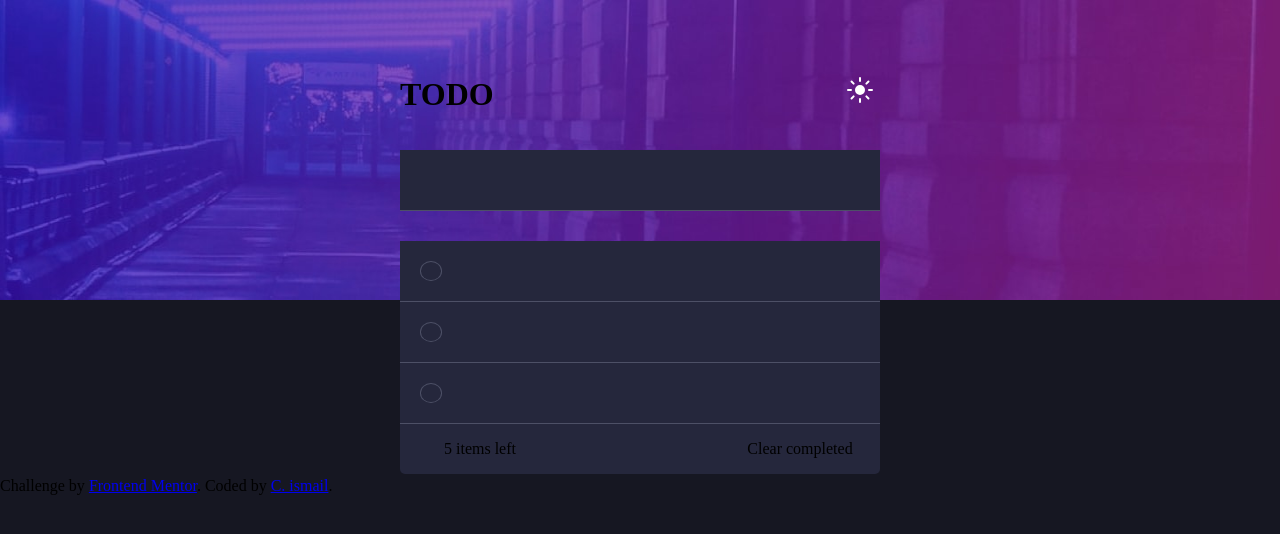
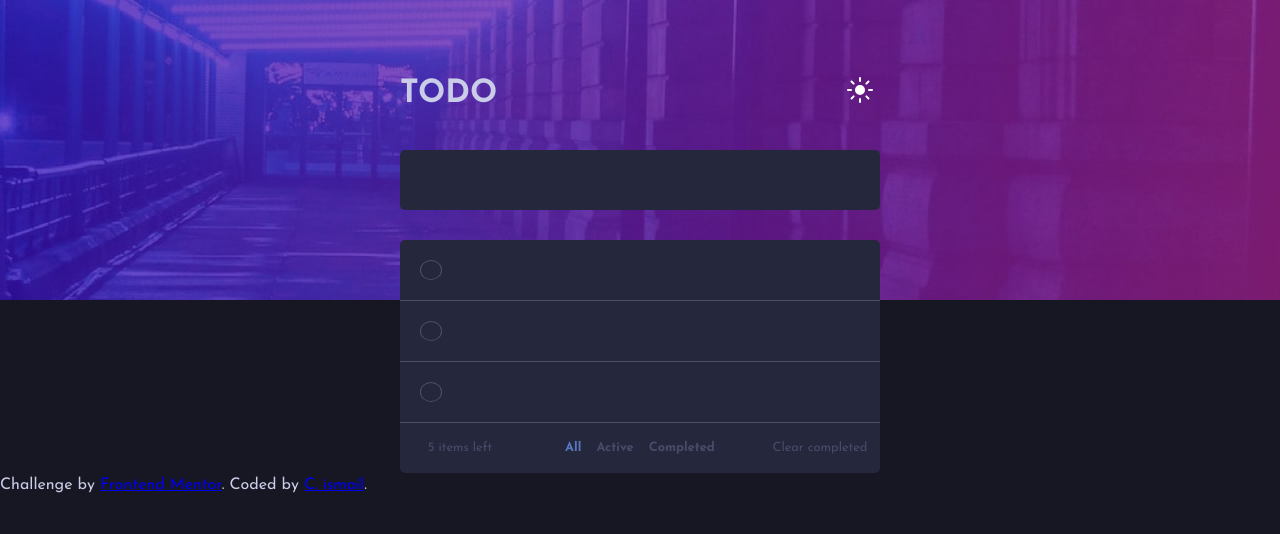
Before and after one commit to 5nai3r/Frontend-design-challenges, a Vue app in the folder todo-app/: page / in a window 1280 px wide. Shown: the top 534 px of the page. Built offline with nearby package versions, Linux system fonts and the light colour scheme.

Commit message:
Completing the styles

```diff
--- a/todo-app/index.html
+++ b/todo-app/index.html
@@ -7,6 +7,9 @@
   <!-- displays site properly based on user's device -->
 
   <link rel="icon" type="image/png" sizes="32x32" href="./images/favicon-32x32.png">
+  <link rel="preconnect" href="https://fonts.googleapis.com">
+  <link rel="preconnect" href="https://fonts.gstatic.com" crossorigin>
+  <link href="https://fonts.googleapis.com/css2?family=Josefin+Sans:wght@400;700&display=swap" rel="stylesheet">
 
   <title>Frontend Mentor | Todo app</title>
   <link rel="stylesheet" href="reset.css">
@@ -39,7 +42,7 @@
         <button class="delete"></button>
       </div>
 
-      <div class="todo-item">
+      <div class="todo-item completed">
         <label class="checkbox">
           <input type="checkbox">
           <span class="checkbox-icon"></span>
@@ -60,7 +63,11 @@
 
       <div class="todo-footer">
         <span>5 items left</span>
-        <div class="filter"></div>
+        <div class="filter">
+          <button class="selected">All</button>
+          <button>Active</button>
+          <button>Completed</button>
+        </div>
         <button>Clear completed</button>
       </div>
 
--- a/todo-app/src/style.css
+++ b/todo-app/src/style.css
@@ -4,6 +4,10 @@
   --todo-text: hsl(234, 39%, 85%);
   --todo-text-hover: hsl(236, 33%, 92%);
   --todo-border: hsl(233, 14%, 35%);
+  --text-color: hsl(234, 39%, 85%);
+  --text-color-secondary: hsl(235, 19%, 35%);
+  --text-color-hover: hsl(234, 39%, 85%);
+  --text-color-selected: hsl(222, 46%, 55%);
 }
 
 body {
@@ -11,6 +15,8 @@ body {
   background-image: url("../images/bg-desktop-dark.jpg");
   background-repeat: no-repeat;
   background-size: 100% 300px;
+  font-family: 'Josefin Sans', sans-serif;
+  color: var(--text-color)
 }
 
 .app {
@@ -25,6 +31,11 @@ body {
   height: 30px;
   margin-top: 70px;
   margin-bottom: 50px;
+}
+
+.todo-input .todo-item {
+  border-radius: 5px;
+  border: none;
 }
 
 
@@ -47,8 +58,17 @@ body {
   background-position: center;
 }
 
+.darkmode-switch input:checked+.checkbox-icon {
+  background-image: url("../images/icon-moon.svg");
+}
+
+
 .todo-input {
   margin-bottom: 30px;
+}
+
+.todo-list> :first-child {
+  border-radius: 5px 5px 0 0;
 }
 
 .todo-item {
@@ -59,6 +79,11 @@ body {
   background-color: var(--todo-bg);
   border-bottom: 1px solid var(--todo-border);
   color: var(--todo-text);
+}
+
+.todo-item.completed {
+  color: var(--text-color-secondary);
+  text-decoration-line: line-through;
 }
 
 .todo-item .delete {
@@ -90,7 +115,6 @@ body {
   inset: 20px;
   border: none;
   border-radius: 100%;
-  background: var(--todo-bg);
   background-clip: padding-box;
   background: var(--todo-border);
 }
@@ -109,7 +133,7 @@ body {
 }
 
 .todo-item .checkbox input:checked+.checkbox-icon:after {
-  background: transparent;
+  background: linear-gradient(to right bottom, hsl(192, 100%, 67%), hsl(280, 87%, 65%));
   background-image: url("../images/icon-check.svg");
   background-repeat: no-repeat;
   background-position: center;
@@ -125,14 +149,36 @@ body {
   justify-items: center;
   align-items: center;
   display: grid;
-  grid-template-columns: 1fr 1fr 1fr;
+  grid-template-columns: 1fr 2fr 1fr;
   grid-template-rows: 50px;
 
   background-color: var(--todo-bg);
   border-radius: 0 0 5px 5px;
+
+  color: var(--text-color-secondary);
+  font-size: 0.8rem;
 }
 
-.todo-footer>* {
+.todo-footer .filter {
+  display: flex;
+  justify-content: space-evenly;
+  width: 75%;
+  font-weight: 700;
+}
+
+.todo-footer * {
   background-color: transparent;
   all: unset;
 }
+
+.filter .selected {
+  color: var(--text-color-selected);
+}
+
+.todo-footer button {
+  cursor: pointer;
+}
+
+.todo-footer button:hover {
+  color: var(--text-color-hover);
+}
```
